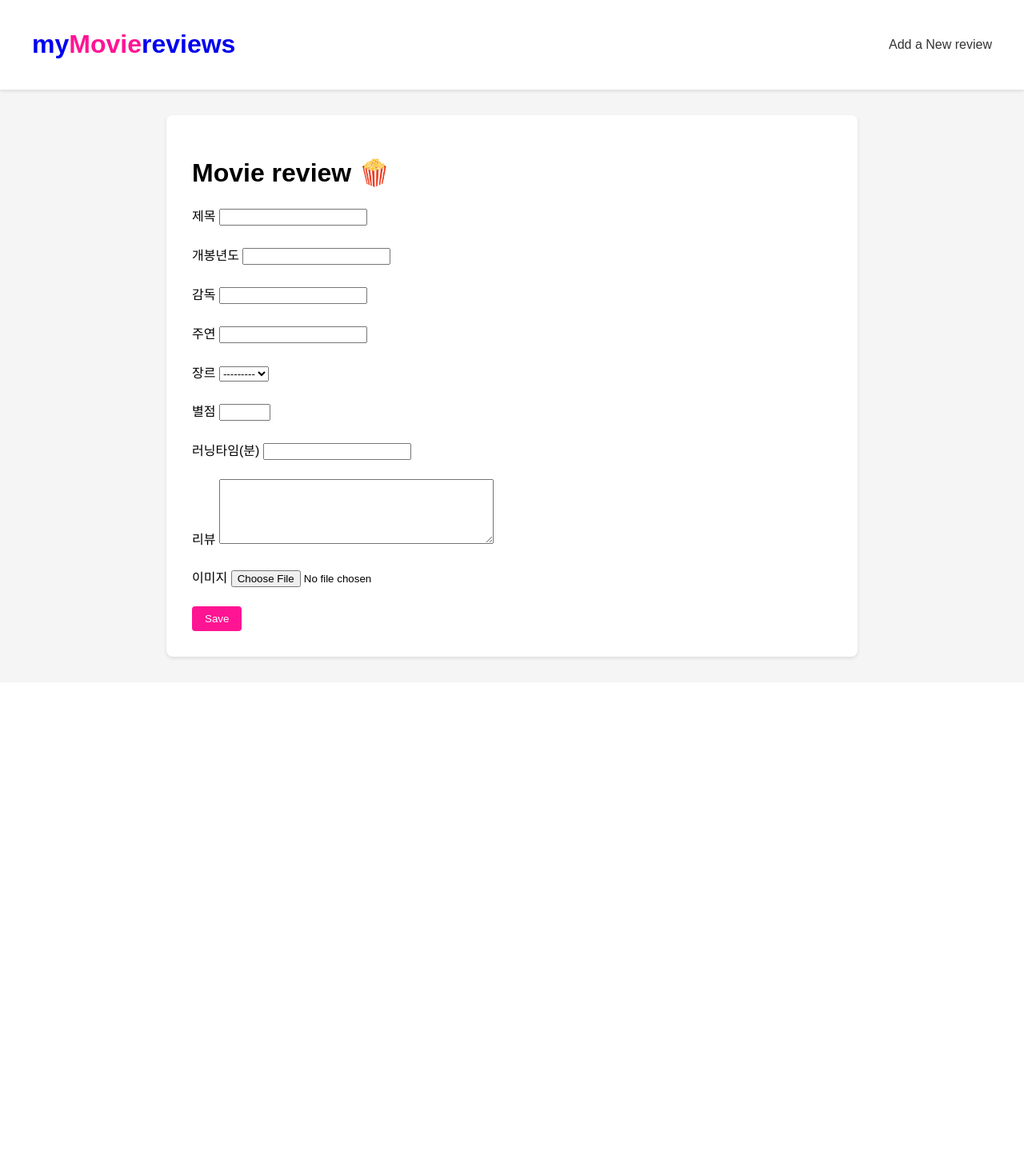
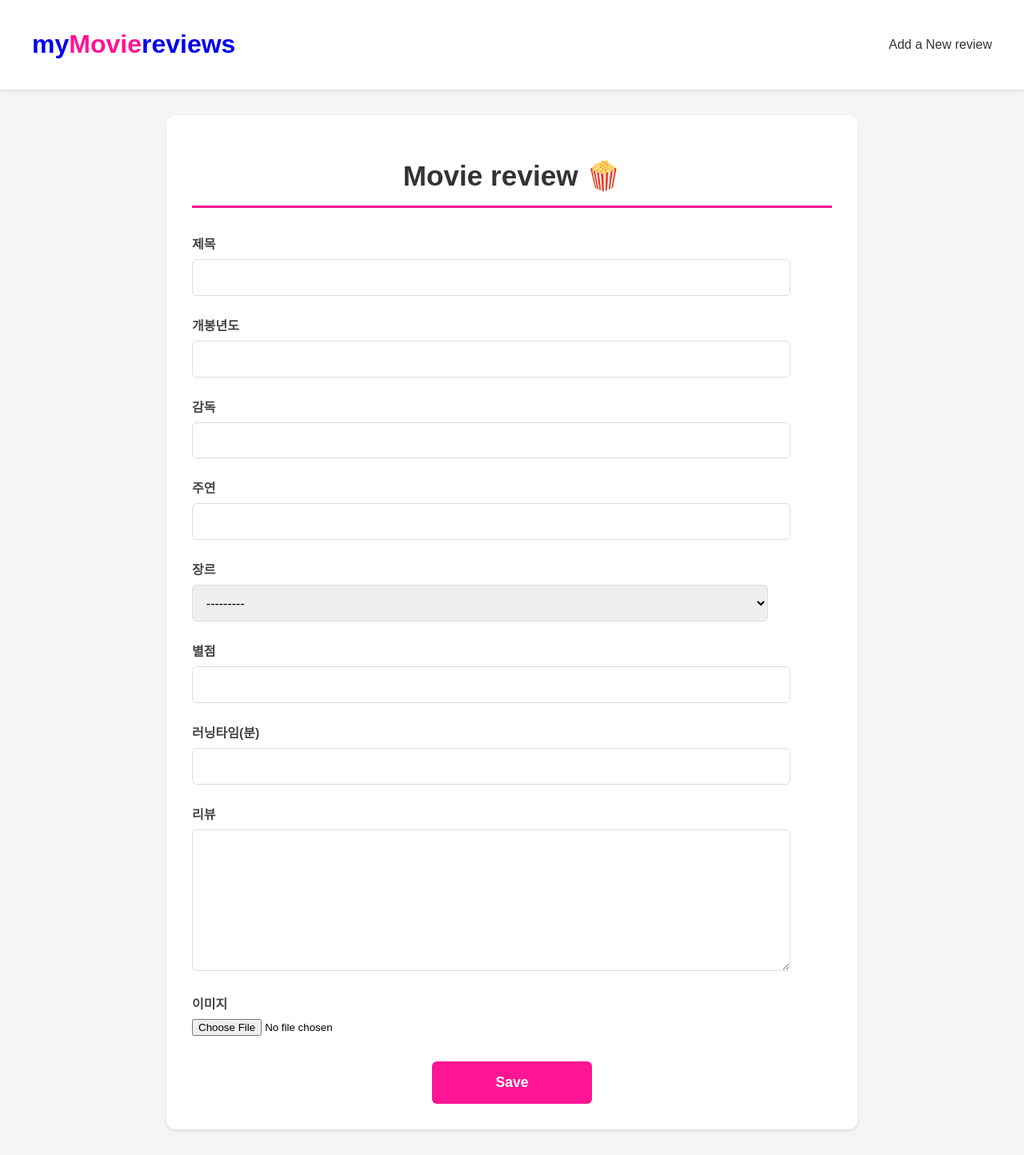
Before and after one commit to Pirogramming-22/Yoo-seungin, a Django app: page /review/create/ in a window 1280 px wide. Shown: the whole page at 80% size. Before the commit the page ends 826 px from the top, so only its background shows below. Run offline with Django 5.2, Linux system fonts and the light colour scheme.

Commit message:
최종 페이지 완성

```diff
--- a/myMovieReviews/reviews/static/reviews/css/styles.css
+++ b/myMovieReviews/reviews/static/reviews/css/styles.css
@@ -64,6 +64,7 @@ h1 span {
   max-width: 250px;
   height: 400px;
   text-align: center;
+  text-decoration: none;
 }
 
 .review-card:hover {
@@ -75,34 +76,122 @@ h1 span {
   margin: 2rem auto;
   padding: 2rem;
   background: var(--card-background);
-  border-radius: 8px;
+  border-radius: 12px;
   box-shadow: 0 2px 4px rgba(0,0,0,0.1);
+}
+
+.form-container h1 {
+  text-align: center;
+  color: #333;
+  margin-bottom: 2rem;
+  font-size: 2.2rem;
+  border-bottom: 3px solid var(--primary-color);
+  padding-bottom: 1rem;
 }
 
 .form-group {
   margin-bottom: 1.5rem;
 }
 
+.form-group label {
+  display: block;
+  margin-bottom: 0.5rem;
+  font-weight: bold;
+  color: #444;
+}
+
+.form-group input[type="text"],
+.form-group input[type="number"],
+.form-group select,
+.form-group textarea {
+  width: 90%;
+  padding: 0.8rem;
+  border: 1px solid #ddd;
+  border-radius: 6px;
+  font-size: 1rem;
+  transition: border-color 0.3s ease;
+}
+
+.form-group input[type="text"]:focus,
+.form-group input[type="number"]:focus,
+.form-group select:focus,
+.form-group textarea:focus {
+  border-color: var(--primary-color);
+  outline: none;
+  box-shadow: 0 0 0 2px rgba(255, 20, 147, 0.1);
+}
+
+.form-group textarea {
+  min-height: 150px;
+  resize: vertical;
+}
+
+.error-message {
+  color: #ff4757;
+  font-size: 0.9rem;
+  margin-top: 0.5rem;
+}
+
 .save-btn {
+  display: block;
+  width: 100%;
+  max-width: 200px;
+  margin: 2rem auto 0;
+  padding: 1rem;
   background-color: var(--primary-color);
   color: white;
-  padding: 0.5rem 1rem;
   border: none;
-  border-radius: 4px;
+  border-radius: 6px;
+  font-size: 1.1rem;
+  font-weight: bold;
   cursor: pointer;
+  transition: all 0.3s ease;
+}
+
+.save-btn:hover {
+  transform: translateY(-2px);
+  box-shadow: 0 4px 8px rgba(255, 20, 147, 0.2);
+}
+
+.image-preview {
+  max-width: 300px;
+  margin: 1rem 0;
+  border-radius: 8px;
+  box-shadow: 0 2px 4px rgba(0,0,0,0.1);
+}
+
+.form-group img {
+  max-width: 300px;
+  border-radius: 8px;
+  margin-top: 1rem;
+  box-shadow: 0 2px 4px rgba(0,0,0,0.1);
 }
 
 .sort-options {
-  text-align: center;
+  display: flex;
+  justify-content: center;
+  gap: 1rem;
   margin: 1rem 0;
 }
 
 .sort-options a {
-  margin: 0 1rem;
-  color: var(--secondary-color);
   text-decoration: none;
+  color: #333;
+  background-color: #f8f8f8;
+  padding: 0.5rem 1rem;
+  border: 1px solid #663399;
+  border-radius: 4px;
+  font-weight: bold;
+  transition: all 0.3s;
 }
 
 .sort-options a:hover {
-  color: var(--primary-color);
+  background-color: #663399;
+  color: #fff;
+  transform: translateY(-2px);
 }
+
+.sort-options a.active {
+  background-color: #663399;
+  color: #fff;
+}
```
Also changed, not shown: myMovieReviews/reviews/templates/reviews/review_detail.html (+39 -11 lines), myMovieReviews/reviews/templates/reviews/review_list.html (+10 -1 lines).
